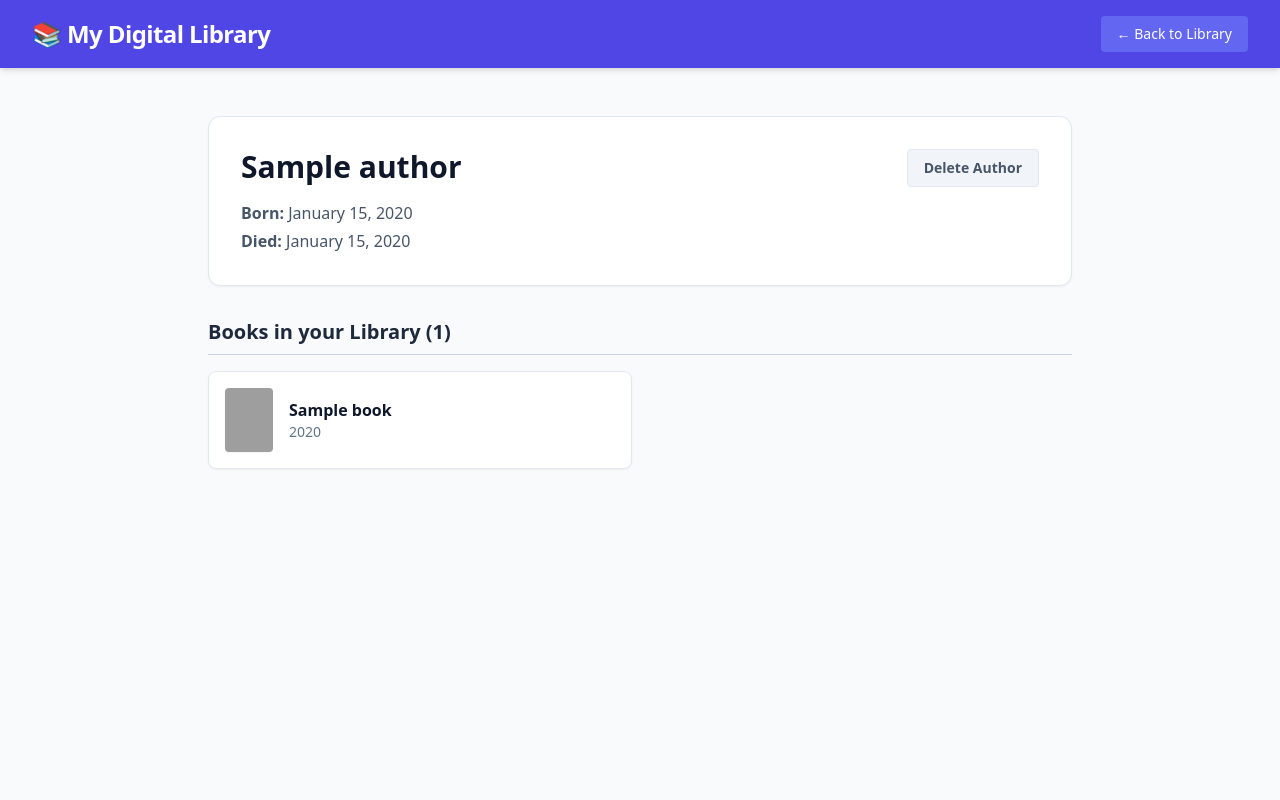
After one commit to optimum42/book-alchemy, a Flask app: page /author/1 in a window 1280 px wide. The commit adds this page. Run offline with Flask 3, Linux system fonts and the light colour scheme; tables that the repository leaves empty hold one stand-in row (values such as "Sample post"); some libraries are stand-ins or nearby versions; grey boxes are pictures that could not be loaded.

Commit message:
Detail pages added for Books and Authors

```diff
--- a/app.py
+++ b/app.py
@@ -157,6 +157,20 @@ def delete_author(author_id):
     return redirect(url_for('home'))
 
 
+@app.route('/book/<int:book_id>')
+def book_detail(book_id):
+    # Fetch the specific book or return a 404 Not Found error
+    book = Book.query.get_or_404(book_id)
+    return render_template('book_detail.html', book=book)
+
+
+@app.route('/author/<int:author_id>')
+def author_detail(author_id):
+    # Fetch the specific author or return a 404 Not Found error
+    author = Author.query.get_or_404(author_id)
+    return render_template('author_detail.html', author=author)
+
+
 # Only run once on empty database
 # with app.app_context():
 #   db.create_all()
--- /dev/null
+++ b/templates/author_detail.html
@@ -0,0 +1,57 @@
+<!DOCTYPE html>
+<html lang="en">
+  <head>
+    <meta charset="UTF-8">
+    <meta name="viewport" content="width=device-width, initial-scale=1.0">
+    <title>{{ author.name }} - Author Details</title>
+    <script src="https://cdn.tailwindcss.com"></script>
+  </head>
+  <body class="bg-slate-50 font-sans text-slate-800 antialiased min-h-screen flex flex-col">
+
+    <nav class="bg-indigo-600 text-white shadow-md">
+      <div class="max-w-7xl mx-auto px-4 sm:px-6 lg:px-8 py-4 flex justify-between items-center">
+        <h1 class="text-2xl font-bold tracking-tight">📚 My Digital Library</h1>
+        <a href="/" class="bg-indigo-500 hover:bg-indigo-400 px-4 py-2 rounded transition-colors text-sm font-medium">← Back to Library</a>
+      </div>
+    </nav>
+
+    <main class="max-w-4xl mx-auto px-4 py-12 w-full">
+
+      <div class="bg-white p-8 rounded-xl shadow-sm border border-slate-200 mb-8 flex justify-between items-start">
+        <div>
+            <h2 class="text-3xl font-bold text-slate-900 mb-4">{{ author.name }}</h2>
+            <div class="text-slate-600 space-y-1">
+                <p><strong>Born:</strong> {{ author.birth_date.strftime('%B %d, %Y') if author.birth_date else 'Unknown' }}</p>
+                <p><strong>Died:</strong> {{ author.date_of_death.strftime('%B %d, %Y') if author.date_of_death else 'Present' }}</p>
+            </div>
+        </div>
+
+        <form action="/author/{{ author.id }}/delete" method="POST">
+            <button type="submit"
+                    class="text-sm font-semibold text-slate-600 bg-slate-100 hover:bg-slate-200 border border-slate-200 px-4 py-2 rounded transition-colors"
+                    onclick="return confirm('WARNING: This will permanently delete {{ author.name }} AND ALL of their books. Proceed?');">
+              Delete Author
+            </button>
+        </form>
+      </div>
+
+      <h3 class="text-xl font-bold text-slate-800 mb-4 border-b border-slate-300 pb-2">Books in your Library ({{ author.books|length }})</h3>
+
+      <div class="grid grid-cols-1 md:grid-cols-2 gap-4">
+        {% for book in author.books %}
+        <a href="/book/{{ book.id }}" class="block bg-white p-4 rounded-lg shadow-sm border border-slate-200 hover:-translate-y-1 hover:shadow-md transition-all flex gap-4 items-center">
+            <img src="https://covers.openlibrary.org/b/isbn/{{ book.isbn }}-S.jpg" alt="Cover" class="w-12 h-16 object-cover rounded shadow-sm">
+            <div>
+                <h4 class="font-bold text-slate-900">{{ book.title }}</h4>
+                <p class="text-sm text-slate-500">{{ book.publication_year if book.publication_year else '' }}</p>
+            </div>
+        </a>
+        {% else %}
+            <p class="text-slate-500 italic">No books found for this author.</p>
+        {% endfor %}
+      </div>
+
+    </main>
+
+  </body>
+</html>
```
Also changed, not shown: templates/book_detail.html (added, +52 -0 lines), templates/home.html (+9 -2 lines).
